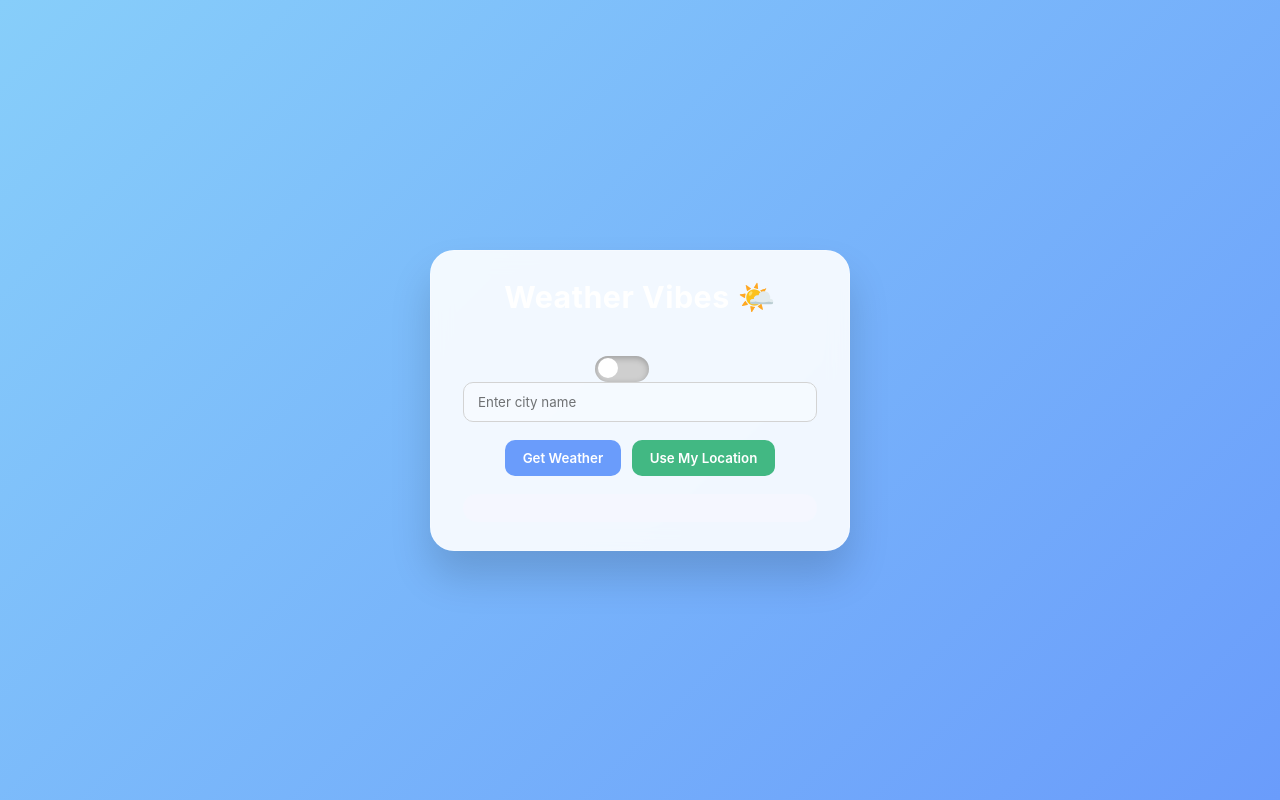
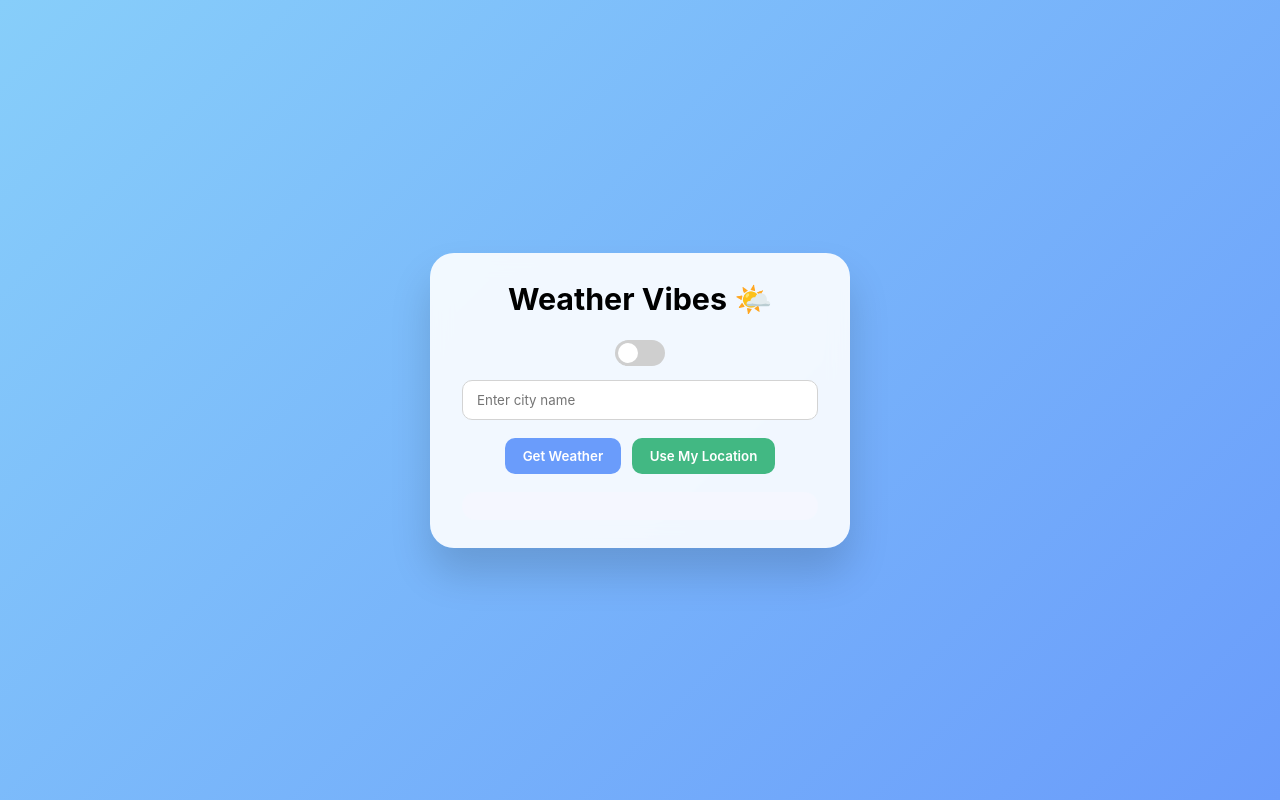
Before and after one commit to Doremon-tech-svg/weather-vibes, a plain HTML site: page index.html in a window 1280 px wide. Drawn offline with Linux system fonts and the light colour scheme.

Commit message:
Restore base styles and reset margins
Restored base styles and reset margin for all elements.

```diff
--- a/style.css
+++ b/style.css
@@ -1,218 +1,3 @@
-/* ------------------ GLOBAL ------------------ */
-* {
-  box-sizing: border-box;
-}
-
-body {
-  margin: 0;
-  padding: 0;
-  font-family: "Segoe UI", system-ui, -apple-system, sans-serif;
-  display: flex;
-  justify-content: center;
-  align-items: center;
-  height: 100vh;
-
-  background: linear-gradient(140deg, #4facfe, #38bdf8, #15d4ff);
-  background-size: 200% 200%;
-  animation: bgMove 8s ease-in-out infinite;
-
-  color: #ffffff;
-  transition: background 0.5s ease, color 0.5s ease;
-}
-
-@keyframes bgMove {
-  0% { background-position: 0% 50%; }
-  50% { background-position: 100% 50%; }
-  100% { background-position: 0% 50%; }
-}
-
-/* ------------------ APP CARD ------------------ */
-.weather-app {
-  text-align: center;
-  background: rgba(255, 255, 255, 0.12);
-  padding: 36px 28px;
-  border-radius: 22px;
-  backdrop-filter: blur(14px) saturate(160%);
-  -webkit-backdrop-filter: blur(14px) saturate(160%);
-  box-shadow: 0 20px 50px rgba(0, 0, 0, 0.25);
-  animation: fadeIn 0.9s ease-out;
-  max-width: 420px;
-  width: 92%;
-  border: 1px solid rgba(255, 255, 255, 0.25);
-}
-
-.weather-app h1 {
-  margin-top: 0;
-  margin-bottom: 18px;
-  letter-spacing: 0.5px;
-}
-
-/* ------------------ INPUT ------------------ */
-input {
-  padding: 12px 14px;
-  border: 1px solid transparent;
-  border-radius: 10px;
-  margin-right: 10px;
-  width: 230px;
-  outline: none;
-  transition: 0.35s ease;
-  background: rgba(255, 255, 255, 0.25);
-  color: #0f172a;
-}
-
-input::placeholder {
-  color: rgba(0, 0, 0, 0.55);
-}
-
-input:focus {
-  box-shadow: 0 0 0 3px rgba(255, 255, 255, 0.35);
-  border-color: rgba(255, 255, 255, 0.8);
-}
-
-/* ------------------ BUTTON ------------------ */
-button {
-  padding: 12px 22px;
-  border: none;
-  background: linear-gradient(135deg, #ff7e5f, #fd576b);
-  color: white;
-  border-radius: 10px;
-  cursor: pointer;
-  position: relative;
-  overflow: hidden;
-  transition: transform 0.25s ease, box-shadow 0.25s ease;
-}
-
-button:hover {
-  transform: translateY(-2px) scale(1.02);
-  box-shadow: 0px 10px 20px rgba(0, 0, 0, 0.25);
-}
-
-button:active {
-  transform: scale(0.97);
-}
-
-button::after {
-  content: "";
-  position: absolute;
-  background: rgba(255, 255, 255, 0.35);
-  width: 120%;
-  height: 100%;
-  top: 0;
-  left: -130%;
-  transform: skewX(-30deg);
-  transition: left 0.45s ease;
-}
-
-button:hover::after {
-  left: 110%;
-}
-
-/* ------------------ WEATHER RESULT ------------------ */
-#weatherResult {
-  margin-top: 24px;
-  font-size: 20px;
-  animation: fadeIn 0.8s ease;
-  display: grid;
-  gap: 10px;
-}
-
-#weatherResult div:first-child {
-  animation: float 3s ease-in-out infinite;
-}
-
-@keyframes fadeIn {
-  from { transform: translateY(20px); opacity: 0; }
-  to { transform: translateY(0); opacity: 1; }
-}
-
-@keyframes float {
-  0%, 100% { transform: translateY(0px); }
-  50% { transform: translateY(-7px); }
-}
-
-/* ------------------ TOGGLE SWITCH ------------------ */
-.switch {
-  position: absolute;
-  top: 18px;
-  right: 20px;
-}
-
-.switch input {
-  display: none;
-}
-
-.slider {
-  width: 54px;
-  height: 26px;
-  background: #d1d5db;
-  border-radius: 24px;
-  cursor: pointer;
-  position: relative;
-  transition: background 0.3s;
-  box-shadow: inset 0 2px 6px rgba(0,0,0,0.25);
-}
-
-.slider:before {
-  content: "🌞";
-  position: absolute;
-  width: 22px;
-  height: 22px;
-  left: 2px;
-  top: 2px;
-  background: white;
-  border-radius: 50%;
-  transition: transform 0.3s ease;
-  display: grid;
-  place-items: center;
-  font-size: 12px;
-}
-
-input:checked + .slider {
-  background: #4b5563;
-}
-
-input:checked + .slider:before {
-  transform: translateX(28px);
-  content: "🌙";
-}
-
-/* ------------------ DARK MODE ------------------ */
-body.dark {
-  background: radial-gradient(120% 100% at 50% 0%, #0f172a, #020617);
-  color: #f3f4f6;
-}
-
-body.dark input {
-  background: rgba(0, 0, 0, 0.4);
-  color: #f9fafb;
-}
-
-body.dark input::placeholder {
-  color: #cbd5e1;
-}
-
-body.dark .weather-app {
-  background: rgba(255, 255, 255, 0.06);
-  border: 1px solid rgba(255, 255, 255, 0.12);
-}
-
-body.dark button {
-  background: linear-gradient(135deg, #6366f1, #4f46e5);
-}
-
-/* ------------------ MOBILE ------------------ */
-@media (max-width: 480px) {
-  input {
-    width: 100%;
-    margin: 0 0 10px 0;
-  }
-
-  button {
-    width: 100%;
-  }
-}
-
-
 /* Reset + base */
 * {
   box-sizing: border-box;
```
